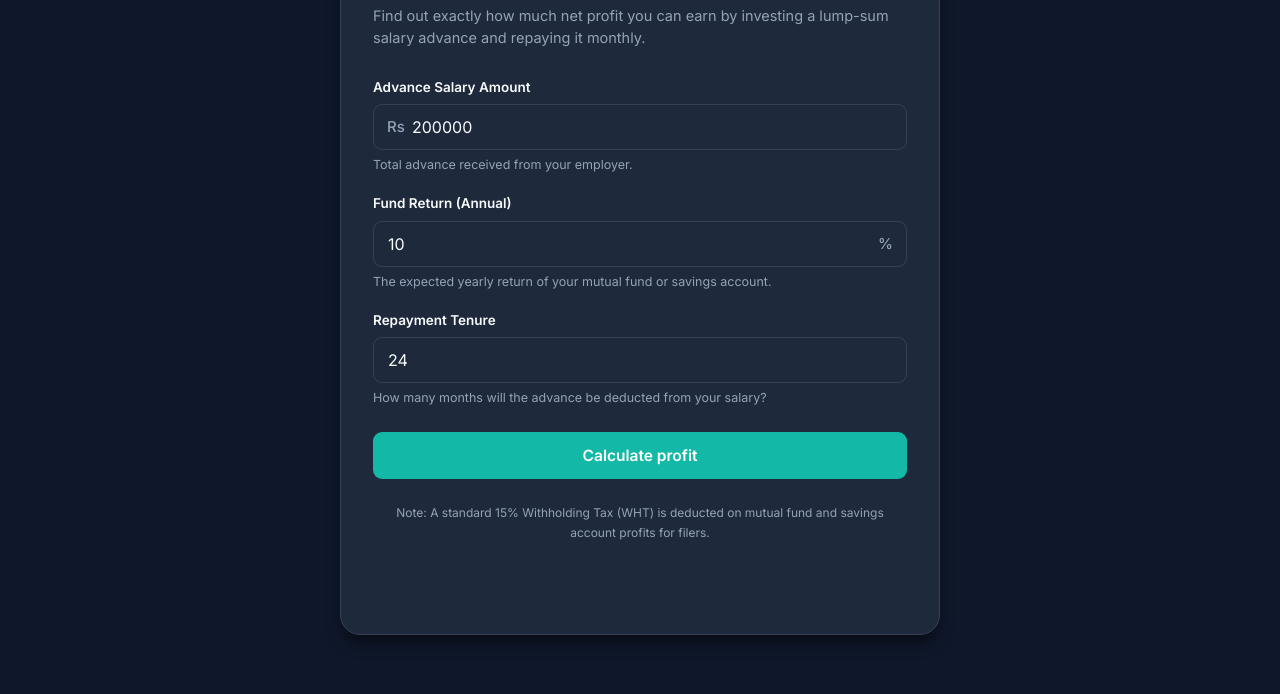
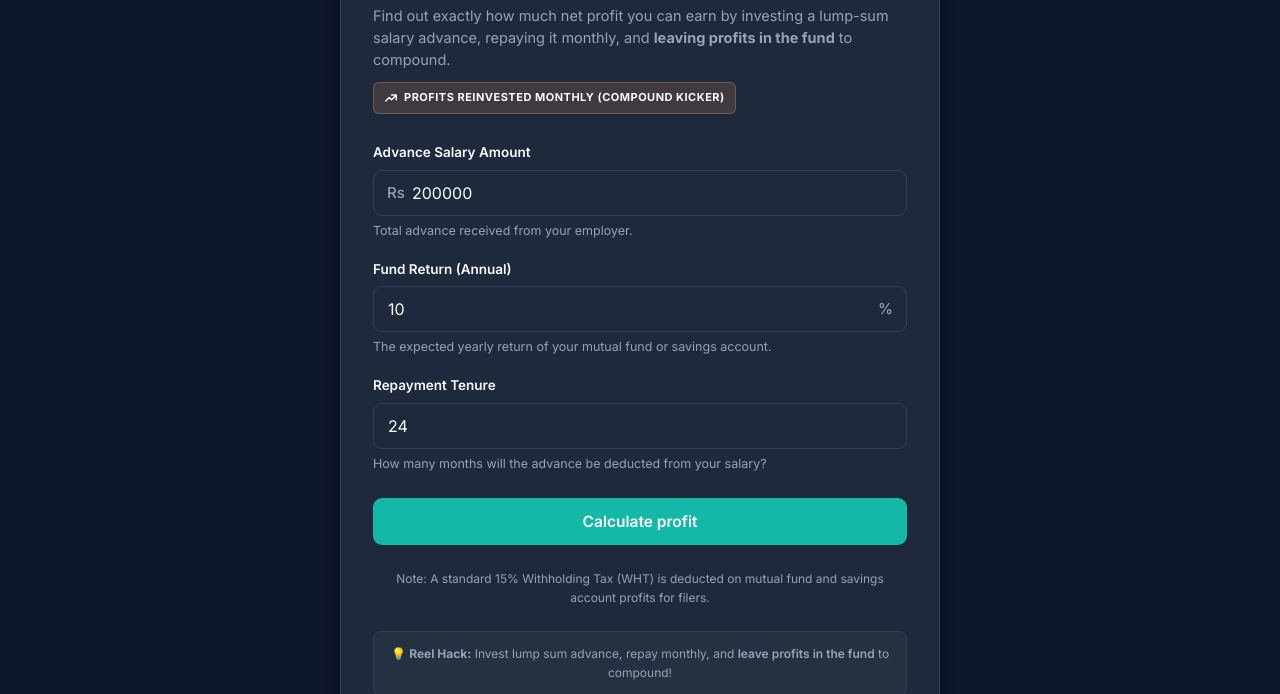
Before and after one commit to hassaan431/financogram-website, a plain HTML site: page calculators/advance.html in a window 1280 px wide. Shown: the part 258-952 px from the top of the page. Drawn offline with Linux system fonts and the light colour scheme.

Commit message:
Update Salary Advance copy and native badge to emphasize monthly compound kicker

```diff
--- a/calculators/advance.html
+++ b/calculators/advance.html
@@ -270,7 +270,11 @@
   <header>
     <p class="kicker">Financogram &middot; Investing</p>
     <h1>Salary Advance Profit</h1>
-    <p class="sub">Find out exactly how much net profit you can earn by investing a lump-sum salary advance and repaying it monthly.</p>
+    <p class="sub">Find out exactly how much net profit you can earn by investing a lump-sum salary advance, repaying it monthly, and <strong>leaving profits in the fund</strong> to compound.</p>
+    <div style="margin-top: 12px; display: inline-flex; align-items: center; gap: 6px; padding: 6px 10px; border-radius: 6px; background: rgba(244, 162, 97, 0.15); border: 1px solid rgba(244, 162, 97, 0.3); color: var(--accent-orange); font-size: 11px; font-weight: 700; text-transform: uppercase; letter-spacing: 0.5px;">
+        <svg style="width: 14px; height: 14px;" fill="none" stroke="currentColor" stroke-width="2.5" viewBox="0 0 24 24"><path stroke-linecap="round" stroke-linejoin="round" d="M13 7h8m0 0v8m0-8l-8 8-4-4-6 6"></path></svg>
+        Profits Reinvested Monthly (Compound Kicker)
+    </div>
   </header>
 
   <div class="card-form">
@@ -325,7 +329,7 @@
               <th>15% WHT</th>
               <th>Net Profit</th>
               <th>Installment</th>
-              <th>End Balance</th>
+              <th>New Bal (incl. Profit)</th>
             </tr>
           </thead>
           <tbody></tbody>
@@ -335,7 +339,11 @@
 
   </div>
 
-  <div class="footer-note">Note: A standard 15% Withholding Tax (WHT) is deducted on mutual fund and savings account profits for filers.</div>
+  <div class="footer-note" style="margin-bottom: 24px;">Note: A standard 15% Withholding Tax (WHT) is deducted on mutual fund and savings account profits for filers.</div>
+
+  <div class="footer-note" style="margin-top: 0; padding: 12px; background: rgba(255, 255, 255, 0.03); border-radius: 8px; border: 1px solid var(--border-color);">
+    💡 <strong>Reel Hack:</strong> Invest lump sum advance, repay monthly, and <span style="color: var(--accent-orange); font-weight: 600;">leave profits in the fund</span> to compound!
+  </div>
 
   </div>
 </main>
```
